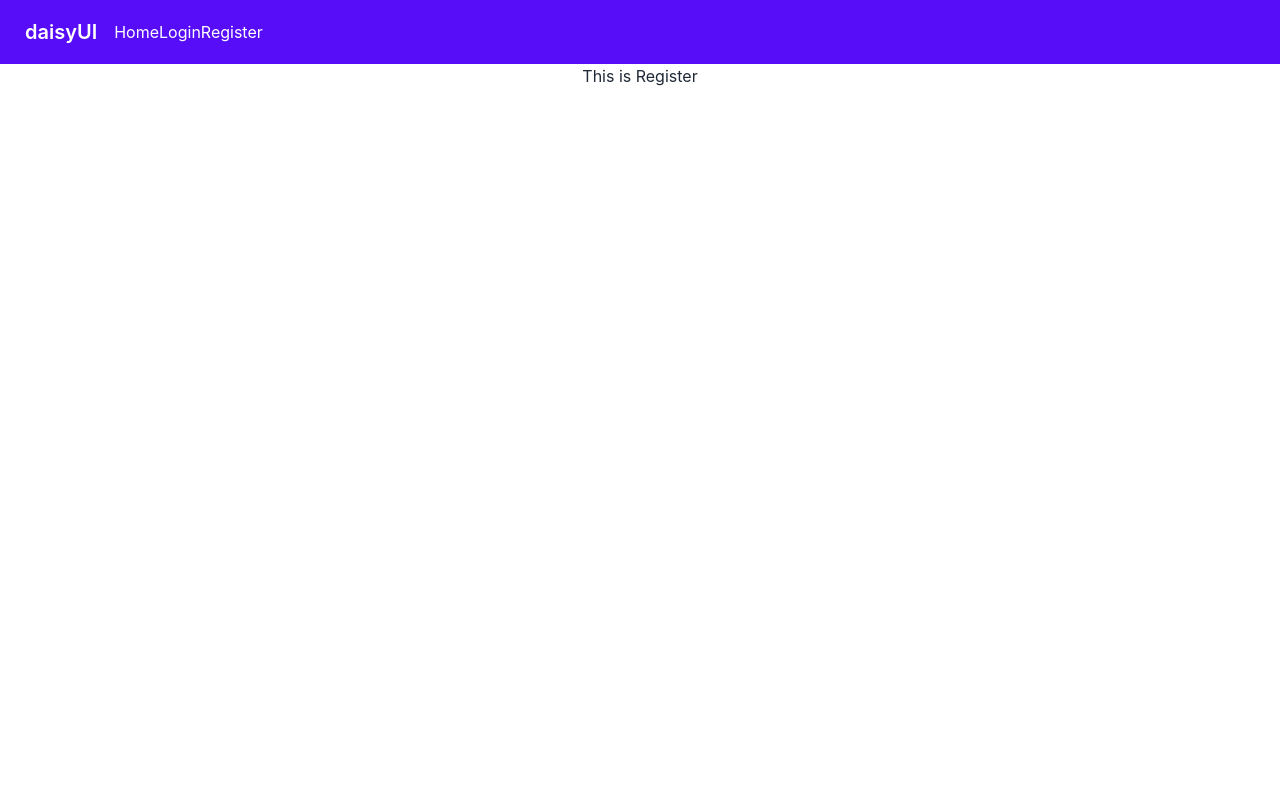
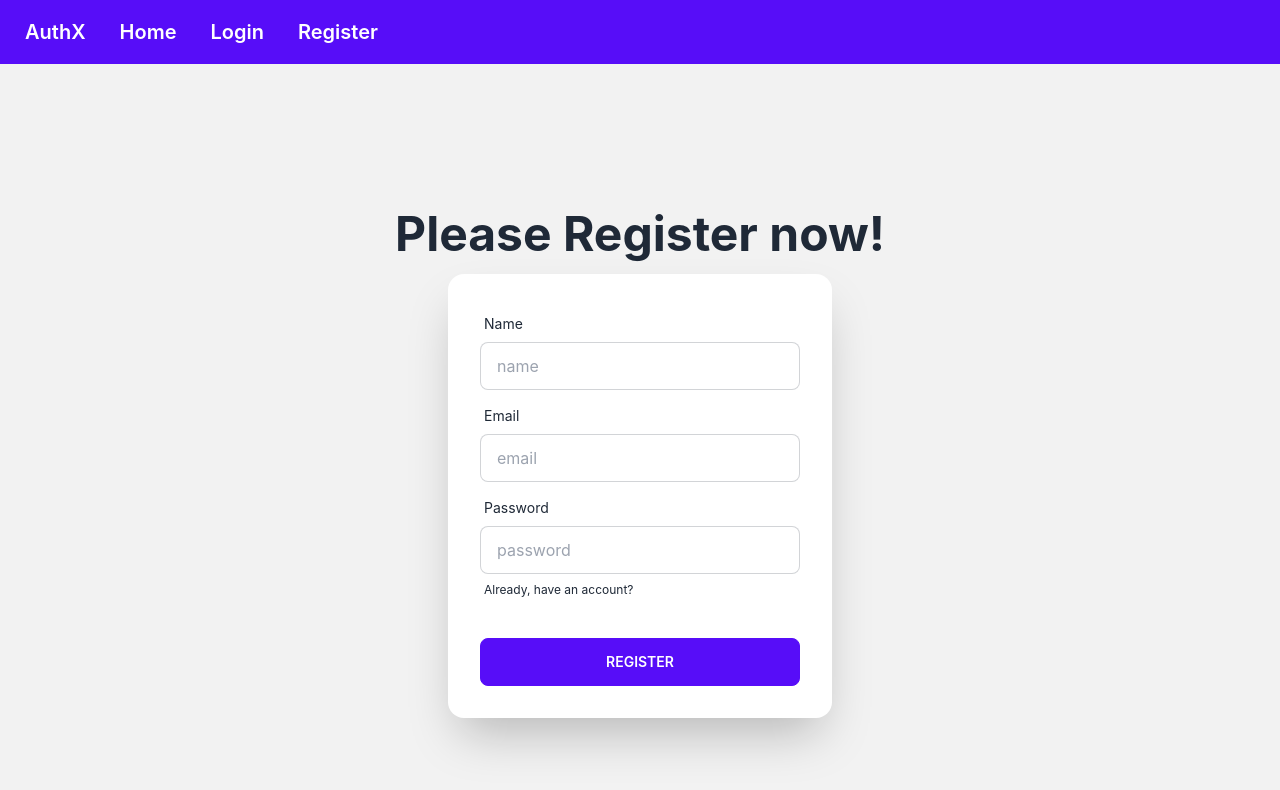
Before and after one commit to abdullah-al-ryan/auth-router-context, a React (Create React App) app: page /register in a window 1280 px wide. Shown: the top 790 px of the page. Built offline with nearby package versions, Linux system fonts and the light colour scheme.

Commit message:
register added

```diff
--- a/src/Components/Header.js
+++ b/src/Components/Header.js
@@ -6,10 +6,10 @@
         <div>
 
             <div className="navbar bg-primary text-primary-content">
-                <a className="btn btn-ghost normal-case text-xl">daisyUI</a>
-                <Link to={'/'}>Home</Link>
-                <Link to={'/login'}>Login</Link>
-                <Link to={'/register'}>Register</Link>
+                <Link className="btn btn-ghost normal-case text-xl" to={'/'}>AuthX</Link>
+                <Link className="btn btn-ghost normal-case text-xl" to={'/'}>Home</Link>
+                <Link className="btn btn-ghost normal-case text-xl" to={'/login'}>Login</Link>
+                <Link className="btn btn-ghost normal-case text-xl" to={'/register'}>Register</Link>
             </div>
         </div>
     );
--- a/src/Components/Login.js
+++ b/src/Components/Login.js
@@ -1,9 +1,44 @@
 import React from 'react';
 
 const Login = () => {
+    const handleSubmit = event => {
+        event.preventDefault();
+        const form = event.target;
+        const email = form.email.value;
+        const password = form.password.value;
+        console.log(email, password);
+    }
     return (
         <div>
-            <h2>Login page</h2>
+            <div className="hero min-h-screen bg-base-200">
+                <div className="hero-content flex-col">
+                    <div className="text-center lg:text-left">
+                        <h1 className="text-5xl font-bold">Please Login now!</h1>
+                    </div>
+                    <div className="card flex-shrink-0 w-full max-w-sm shadow-2xl bg-base-100">
+                        <form onSubmit={handleSubmit} className="card-body">
+                            <div className="form-control">
+                                <label className="label">
+                                    <span className="label-text">Email</span>
+                                </label>
+                                <input type="email" name='email' placeholder="email" className="input input-bordered" required />
+                            </div>
+                            <div className="form-control">
+                                <label className="label">
+                                    <span className="label-text">Password</span>
+                                </label>
+                                <input type="password" name='password' placeholder="password" className="input input-bordered" required />
+                                <label className="label">
+                                    <a href="#" className="label-text-alt link link-hover">Forgot password?</a>
+                                </label>
+                            </div>
+                            <div className="form-control mt-6">
+                                <button className="btn btn-primary">Login</button>
+                            </div>
+                        </form>
+                    </div>
+                </div>
+            </div>
         </div>
     );
 };
--- a/src/Components/Register.js
+++ b/src/Components/Register.js
@@ -1,9 +1,52 @@
 import React from 'react';
+import { Link } from 'react-router-dom';
 
 const Register = () => {
+    const handleSubmit = event => {
+        event.preventDefault();
+        const form = event.target;
+        const name = form.name.value;
+        const email = form.email.value;
+        const password = form.password.value;
+        console.log(name, email, password);
+    }
     return (
         <div>
-            <h2>This is Register</h2>
+            <div className="hero min-h-screen bg-base-200">
+                <div className="hero-content flex-col">
+                    <div className="text-center lg:text-left">
+                        <h1 className="text-5xl font-bold">Please Register now!</h1>
+                    </div>
+                    <div className="card flex-shrink-0 w-full max-w-sm shadow-2xl bg-base-100">
+                        <form onSubmit={handleSubmit} className="card-body">
+                            <div className="form-control">
+                                <label className="label">
+                                    <span className="label-text">Name</span>
+                                </label>
+                                <input type="text" name='name' placeholder="name" className="input input-bordered" required />
+                            </div>
+                            <div className="form-control">
+                                <label className="label">
+                                    <span className="label-text">Email</span>
+                                </label>
+                                <input type="email" name='email' placeholder="email" className="input input-bordered" required />
+                            </div>
+                            <div className="form-control">
+                                <label className="label">
+                                    <span className="label-text">Password</span>
+                                </label>
+                                <input type="password" name='password' placeholder="password" className="input input-bordered" required />
+                                <label className="label">
+                                    <Link to="/login" className="label-text-alt link link-hover">Already, have an account?</Link>
+                                </label>
+                            </div>
+                            <div className="form-control mt-6">
+                                <button className="btn btn-primary">Register</button>
+                            </div>
+                        </form>
+                    </div>
+                </div>
+            </div>
         </div>
     );
 };
```
